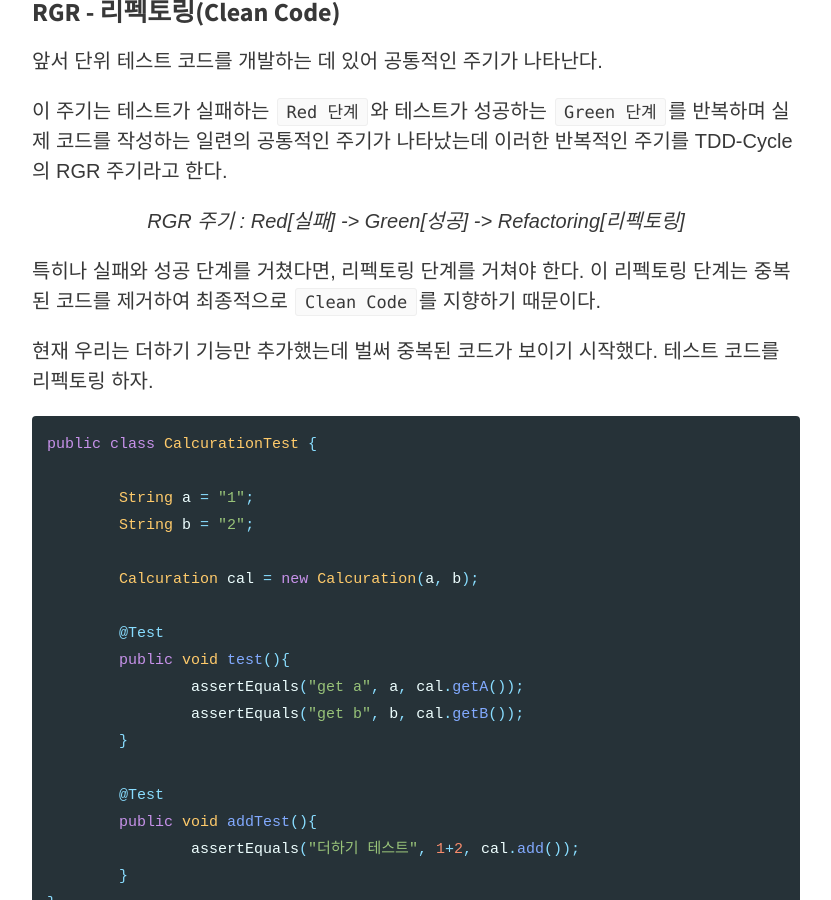
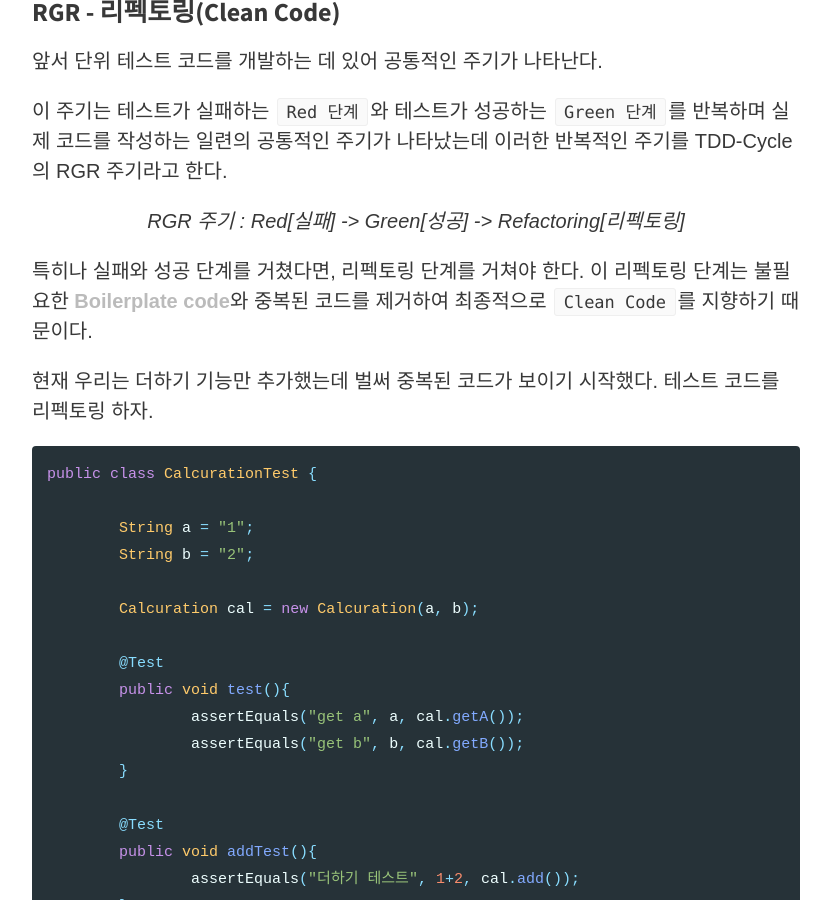
Before and after one commit to gmoon92/gmoon92.github.io, a Jekyll site: the page built from _posts/2018-11-11-unit-test-practice.md, in a window 1280 px wide and 900 px high, scrolled down 10683 px. Shown: the whole window, without its empty margins (224-1055 px from the left). Built offline with Jekyll 4.4.1, drawn with Linux system fonts in a browser that asks for light colours; comment, search, counter and statistics services are not loaded.

Commit message:
final unit test

```diff
--- a/_posts/2018-11-11-unit-test-practice.md
+++ b/_posts/2018-11-11-unit-test-practice.md
@@ -261,7 +261,7 @@ JUnit을 실행하자. 당연히 실패하는 코드를 먼저 작성했기 때
 
 _RGR 주기 : Red[실패] -> Green[성공] -> Refactoring[리펙토링]_
 
-특히나 실패와 성공 단계를 거쳤다면, 리펙토링 단계를 거쳐야 한다. 이 리펙토링 단계는 중복된 코드를 제거하여 최종적으로 `Clean Code`를 지향하기 때문이다.
+특히나 실패와 성공 단계를 거쳤다면, 리펙토링 단계를 거쳐야 한다. 이 리펙토링 단계는 불필요한 [Boilerplate code](https://en.wikipedia.org/wiki/Boilerplate_code)와 중복된 코드를 제거하여 최종적으로 `Clean Code`를 지향하기 때문이다.
 
 현재 우리는 더하기 기능만 추가했는데 벌써 중복된 코드가 보이기 시작했다. 테스트 코드를 리펙토링 하자.
 
```
